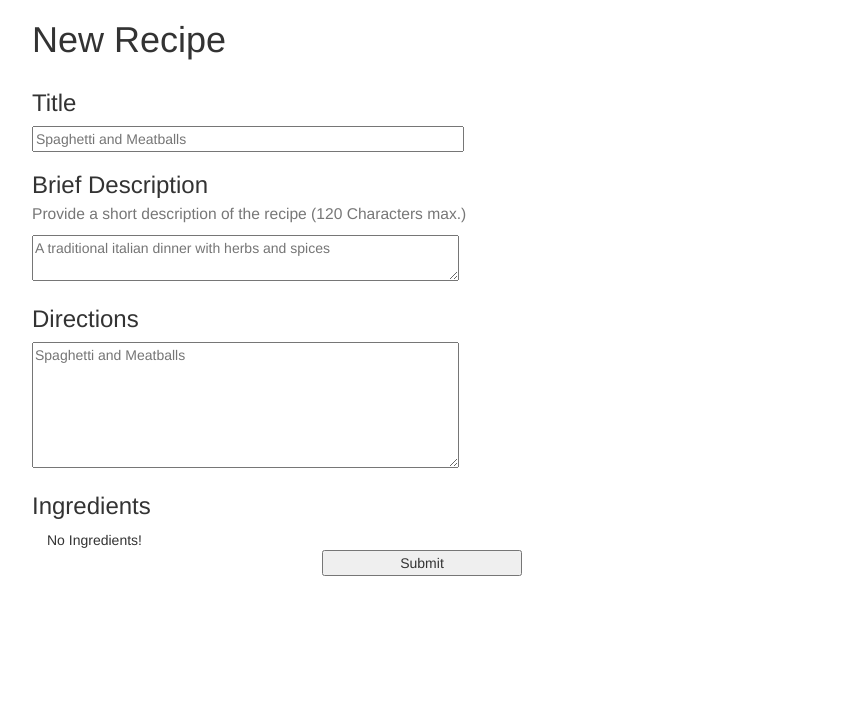
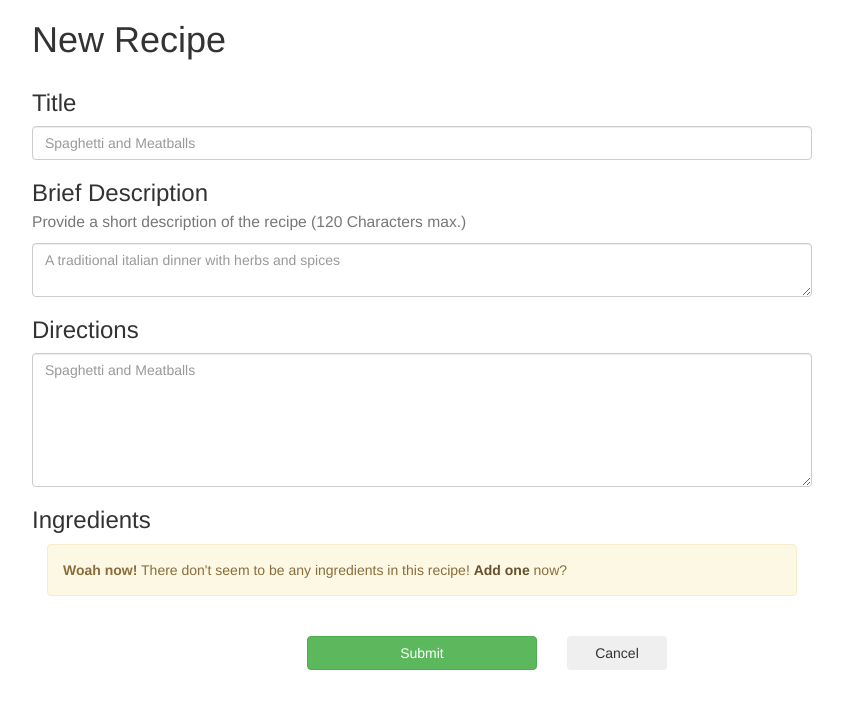
Before and after one commit to Peaches491/food-week, a Django app: page /recipes/new/ in a window 1280 px wide. Shown: the top 709 px of the page, without its empty margins (218-1061 px from the left). Run offline with Django 3.2, Linux system fonts and the light colour scheme; parts of the project's set-up code (start-up, migrations or seed data) failed here and were passed over; some libraries are stand-ins or nearby versions.

Commit message:
Tooltip Buttons created
Requires transition to auto

```diff
--- a/food_week/settings.py
+++ b/food_week/settings.py
@@ -36,6 +36,7 @@ INSTALLED_APPS = (
     'django.contrib.sessions',
     'django.contrib.messages',
     'django.contrib.staticfiles',
+    'sortedm2m',
     'recipes',
     'food_week',
 )
--- /dev/null
+++ b/food_week/static/css/style.css
@@ -0,0 +1,14 @@
+.btn-circle.btn-sm:not(:hover) > span:not(.glyphicon) {
+    background: transparent;
+    color: transparent;
+}
+.btn-circle.btn-sm:hover > span:not(.glyphicon) {
+    transition: all 0.3s ease 0.2s;
+    background: transparent;
+    color: black;
+}
+.btn-circle.btn-sm:hover {
+    transition: border-radius 2s ease 0.2s, width 2s ease 0.2s;
+    border-radius: 4px;
+    width: auto;
+}
--- a/food_week/templates/base.html
+++ b/food_week/templates/base.html
@@ -17,15 +17,18 @@ Bento{% block page_title %} | {% endblock %}
 <!-- Latest compiled and minified CSS -->
 <link rel="stylesheet" href="https://maxcdn.bootstrapcdn.com/bootstrap/3.3.1/css/bootstrap.css">
 <!-- Optional theme -->
-<link rel="stylesheet" href="https://maxcdn.bootstrapcdn.com/bootstrap/3.3.1/css/bootstrap-theme.css">
+{#<link rel="stylesheet" href="https://maxcdn.bootstrapcdn.com/bootstrap/3.3.1/css/bootstrap-theme.css">#}
 <!-- Latest compiled and minified JavaScript -->
 <script src="https://maxcdn.bootstrapcdn.com/bootstrap/3.3.1/js/bootstrap.js"></script>
 
-{#<script>#}
-{#    window.onload = function() {#}
-{#        $(".hide-initial").css( "display", "none" );#}
-{#    };#}
-{#</script>#}
+<style>
+    button {
+        transition: all 0.3s ease 0;
+    }
+</style>
+
+<link rel="stylesheet" type="text/css" href="/static/css/circle-buttons.css">
+<link rel="stylesheet" type="text/css" href="/static/css/style.css">
 
 {% block head %}
 {% endblock %}
--- /dev/null
+++ b/food_week/templates/message.html
@@ -0,0 +1,5 @@
+<div class="alert alert-{{ alert_level }}" role="alert">
+  <span class="glyphicon glyphicon-{{ icon }}" aria-hidden="true"></span>
+  <span class="sr-only">{{ sr_value }}:</span>
+  {{ message }}
+</div>
--- a/food_week/templates/messages.html
+++ b/food_week/templates/messages.html
@@ -1,7 +1,30 @@
+
+{# 'debug', 'info', 'success', 'warning', 'error',#}
+
 {% for message in messages %}
-<div class="alert alert-danger" role="alert">
-  <span class="glyphicon glyphicon-exclamation-sign" aria-hidden="true"></span>
-  <span class="sr-only">Error:</span>
-  {{ message }}
-</div>
+    {% if message.level == 25 %} {# Success #}
+      {% with alert_level="success" sr_label="Succes" icon="ok-sign"%}
+        {% include "message.html" %}
+      {% endwith %}
+    {% elif message.level == 20 %} {# Info #}
+      {% with alert_level="info" sr_label="Info" icon="info-sign"%}
+        {% include "message.html" %}
+      {% endwith %}
+    {% elif message.level == 10 %} {# Debug #}
+      {% with alert_level="info" sr_label="Debug" icon="question-sign"%}
+        {% include "message.html" %}
+      {% endwith %}
+    {% elif message.level == 30 %} {# Warning #}
+      {% with alert_level="warning" sr_label="Warning" icon="warning-sign"%}
+        {% include "message.html" %}
+      {% endwith %}
+    {% elif message.level ==  40%} {# Error #}
+      {% with alert_level="danger" sr_label="Error" icon="exclamation-sign"%}
+        {% include "message.html" %}
+      {% endwith %}
+    {% else %}
+      {% with alert_level="warning" sr_label="Unknown Message Level" icon="question-sign"%}
+        {{ message.level }}{% include "message.html" %}
+      {% endwith %}
+    {% endif %}
 {% endfor %}
--- a/manage.py
+++ b/manage.py
@@ -3,7 +3,7 @@ import os
 import sys
 
 if __name__ == "__main__":
-    os.environ.setdefault("DJANGO_SETTINGS_MODULE", "food_week.settings")
+    os.environ.setdefault("DJANGO_SETTINGS_MODULE", "css.settings")
 
     from django.core.management import execute_from_command_line
 
--- a/recipes/models.py
+++ b/recipes/models.py
@@ -1,5 +1,6 @@
 from django.db import models
 from django.utils import timezone
+from sortedm2m.fields import SortedManyToManyField
 import datetime
 
 
--- a/recipes/templates/recipes/detail.html
+++ b/recipes/templates/recipes/detail.html
@@ -13,11 +13,11 @@
 
 {% block content %}
 
+{% include "messages.html" %}
+
 <div class="row">
     <h1>{{ recipe.name }}</h1>
 </div>
-
-{% include "messages.html" %}
 
 <div class="row">
     {{ recipe.short_description }}
--- a/recipes/templates/recipes/edit.html
+++ b/recipes/templates/recipes/edit.html
@@ -22,7 +22,7 @@
         <h3>Title</h3>
         <input type="text"
                name="name"
-               size="50"
+               class="form-control"
                placeholder="Spaghetti and Meatballs"
                value="{{ recipe.name }}"/>
     </div>
@@ -32,7 +32,7 @@
             <small>Provide a short description of the recipe (120 Characters max.)</small>
         </h3>
         <textarea name="short"
-                  cols="50"
+                  class="form-control"
                   placeholder="A traditional italian dinner with herbs and spices">{{ recipe.short_description }}</textarea>
     </div>
 
@@ -40,7 +40,7 @@
         <h3>Directions</h3>
         <textarea type="text"
                name="details"
-               cols="50"
+               class="form-control"
                rows="6"
                placeholder="Spaghetti and Meatballs">{{ recipe.details }}</textarea>
     </div>
@@ -50,22 +50,45 @@
     </div>
 
 
-    <div class="row"></div>
     {% if recipe.line_items.all %}
         {% for ingredient in recipe.line_items.all %}
+            {% with  modal_suffix=forloop.counter modal_icon="pencil" modal_button_label="Edit" button_class="btn-edit btn-circle btn-sm"%}
             <div class="row">
-                    {{ ingredient.full_name }}{% include "recipes/ingredients/edit_modal.html" %}
+                <p style="display:inline;">{{ ingredient.full_name }}</p>
+                <span data-toggle="tooltip" data-placement="left" title="Tooltip on left">
+                    {% include "recipes/ingredients/edit_modal.html" %}
+                </span>
             </div>
+            {% endwith %}
         {% endfor %}
     {% else %}
-            No Ingredients!
+        <div class="alert alert-warning" role="alert">
+            <strong>Woah now!</strong> There don't seem to be any ingredients in this recipe!
+            <a href="#" data-toggle="modal"
+               data-target="#ingredient_modal_add"
+               class="alert-link">Add one</a> now?
+        </div>
     {% endif %}
+
+
+    {% with ingredient="" button_class="btn-primary btn-sm" modal_suffix="add" modal_button_label="Add Ingredient" modal_icon="plus"%}
+        <div class="row {% if not recipe.line_items.all %}hidden{% endif %}">
+            {% include "recipes/ingredients/edit_modal.html" %}
         </div>
+    {% endwith %}
 
     <br>
 
-    <div class="row">
-        <input type="submit" class="col-md-2 col-md-offset-5" value="Submit" />
+    <div class="row ">
+        <div class="col-md-4 col-md-offset-4">
+            <button type="submit" class="btn btn-success btn-block">Submit</button>
         </div>
+        <div class="col-md-2">
+            <button type="button" class="btn btn-edit btn-block">Cancel</button>
+        </div>
+    </div>
+
+
 </form>
+
 {% endblock content %}
--- a/recipes/templates/recipes/ingredients/edit_modal.html
+++ b/recipes/templates/recipes/ingredients/edit_modal.html
@@ -1,30 +1,37 @@
-{% block top_level_block %}
-<div class="modal fade" id="ingredient_modal_{{ forloop.counter }}" tabindex="-1" role="dialog" aria-labelledby="myModalLabel" aria-hidden="true">
-  <div class="modal-dialog">
+<div class="modal fade" id="ingredient_modal_{{ modal_suffix }}" tabindex="-1" role="dialog" aria-labelledby="myModalLabel" aria-hidden="true">
+  <div class="modal-dialog modal-sm">
     <div class="modal-content">
       <div class="modal-header">
         <button type="button" class="close" data-dismiss="modal" aria-label="Close"><span aria-hidden="true">&times;</span></button>
-        <h4 class="modal-title" id="myModalLabel">Edit Ingredient</h4>
+        <h4 class="modal-title" id="myModalLabel">{% if not ingredient  %}Add{% else %}Edit{% endif %} Ingredient</h4>
       </div>
       <div class="modal-body">
         <div class="form-group">
+          <div class="row">
+            <div class="col-md-8">
               <label for="ingredientAmount">Amount</label>
+              <input type="text"
+                     class="form-control"
+                     id="ingredientAmount"
+                     style="display: inline"
+                     placeholder="1, 2, 3 ..."
+                     value="{{ ingredient.amount }}">
+            </div>
+            <div class="col-md-4">
+              <label for="ingredientAmount">Fraction</label>
               <datalist id="fractions">
                 <option value="1/2">
                 <option value="1/3">
                 <option value="1/4">
               </datalist>
               <input type="text"
-                 class="form-control"
-                 id="ingredientAmount"
-                 placeholder="1, 2, 3 ..."
-                 value="{{ ingredient.amount }}">
-          <input type="text"
                      list="fractions"
                      class="form-control"
-                 id="ingredientAmount"
-                 placeholder="1, 2, 3 ..."
+                     id="ingredientFractionNumerator"
+                     placeholder="1/2"
                      value="{{ ingredient.fraction }}">
+            </div>
+          </div>
         </div>
         <div class="form-group">
           <label for="ingredientUnit">Unit</label>
@@ -64,16 +71,14 @@
     </div>
   </div>
 </div>
-{% endblock top_level_block %}
 
+<script>
+    $('#ingredient_modal_{{ modal_suffix }}').prependTo(document.body);
+</script>
 
-<button type="button" class="btn btn-primary btn-sm" data-toggle="modal" data-target="#ingredient_modal_{{ forloop.counter }}">
-  Edit
+<button type="button"
+        class="btn {{ button_class }}"
+        data-toggle="modal" data-target="#ingredient_modal_{{ modal_suffix }}">
+  {% if modal_icon %}<span class="glyphicon glyphicon-{{ modal_icon }}"></span>{% endif %}
+  <span>{{ modal_button_label }}</span>
 </button>
-
-{#<input type="hidden"   name="ingredient_pk" value="{{ ingredient.pk }}"/>#}
-{#<input type="text"     name="unit"          class="col-md-2" size="4"  />#}
-{#<input type="text"     name="adjective"     class="col-md-2" size="10" />#}
-{#<input type="text"     name="name"          class="col-md-2" size="10" />#}
-{#<input type="checkbox" name="reverse"       class="col-md-2"#}
-{#       {% if ingredient.adjective_reverse %}checked{% endif %}/>#}
--- a/recipes/urls.py
+++ b/recipes/urls.py
@@ -5,6 +5,5 @@ urlpatterns = patterns('',
     url(r'^$',                           views.index, name='index'),
     url(r'^(?P<recipe_id>\d+)/$',        views.detail, name='detail'),
     url(r'^(?P<recipe_id>\d+)/edit/$',   views.edit, name='edit'),
-    url(r'^new/$',                       views.new, name='new'),
-    url(r'^add/$',                       views.add, name='add'),
+    url(r'^new/$',                       views.edit, name='new'),
 )
--- a/recipes/views.py
+++ b/recipes/views.py
@@ -37,27 +37,12 @@ def new(request, recipe_id=None):
     return render(request, 'recipes/edit.html', context)
 
 
-def add(request):
-    try:
-        new_recipe = Recipe(name=request.POST['name'])
-    except Exception:
-        return render(request, 'recipes/edit.html', {
-            'error_message': "You didn't select a choice.",
-        })
-    else:
-        new_recipe.save()
-        return HttpResponseRedirect(reverse('recipe:detail', args=(new_recipe.id,)))
-
-
 def edit(request, recipe_id=None):
     if request.method == 'POST':
         print request.POST
 
         try:
             if recipe_id:
-                # recipe_id = int(float(recipe_id))
-                print "Has ID: ", recipe_id
-                print "ID Type:", type(recipe_id)
                 recipe = Recipe.objects.get(pk=recipe_id)
             else:
                 recipe = Recipe()
@@ -66,13 +51,12 @@ def edit(request, recipe_id=None):
             recipe.details = request.POST["details"]
             # TODO Handle ingredients
         except Exception as ex:
-            print ex
             messages.error(request, ex.message)
             return HttpResponseRedirect(reverse('recipe:edit', args=(recipe_id,)))
         else:
             messages.success(request, "Your changes have been saved!")
             print recipe.save()
-            return HttpResponseRedirect(reverse('recipe:detail', args=(recipe_id,)))
+            return HttpResponseRedirect(reverse('recipe:detail', args=(recipe.pk,)))
 
     else:
         return new(request, recipe_id=recipe_id)
```
Also changed, not shown: food_week/static/css/circle-buttons.css (added, +34 -0 lines). Lines whose indentation alone changed are shown as unchanged.
